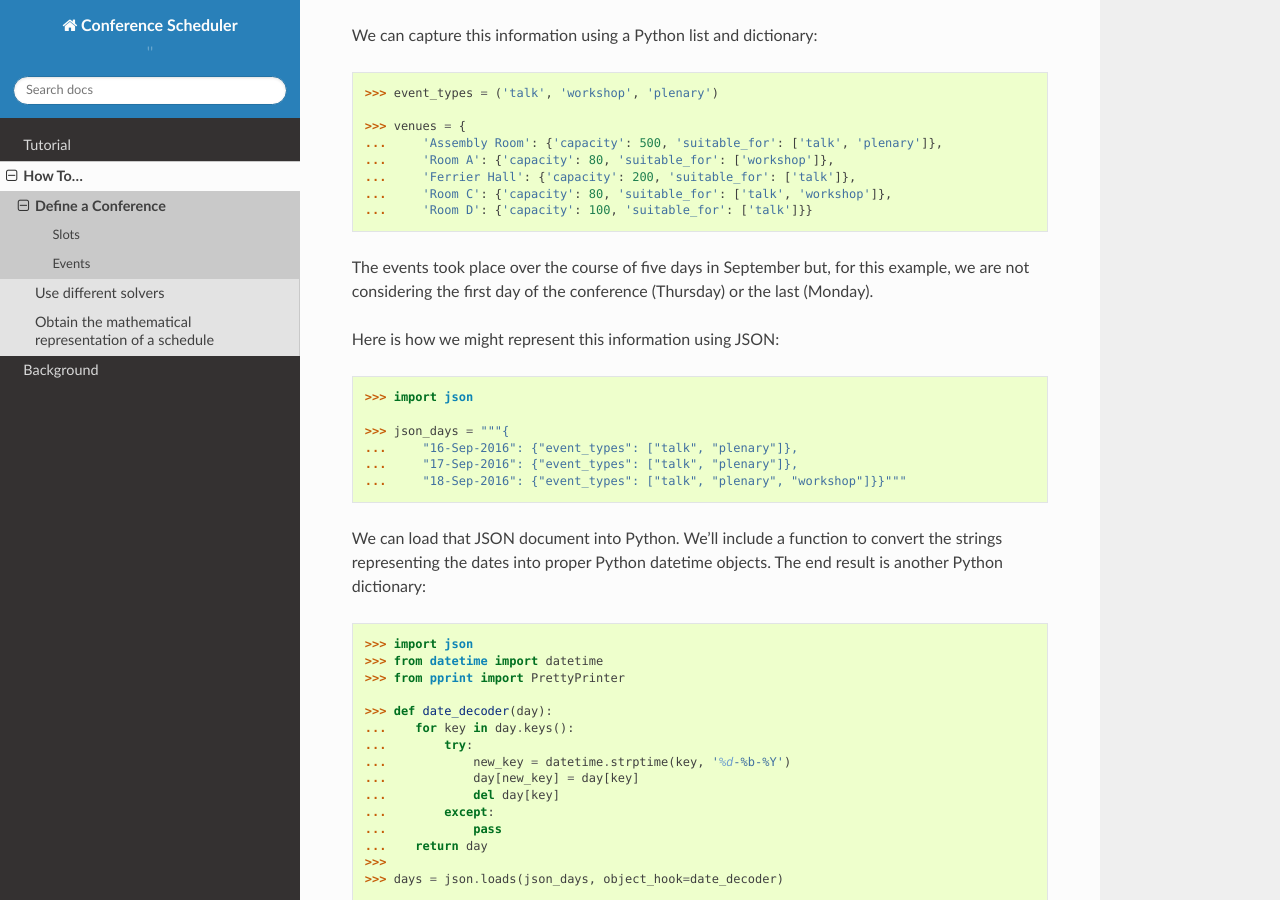
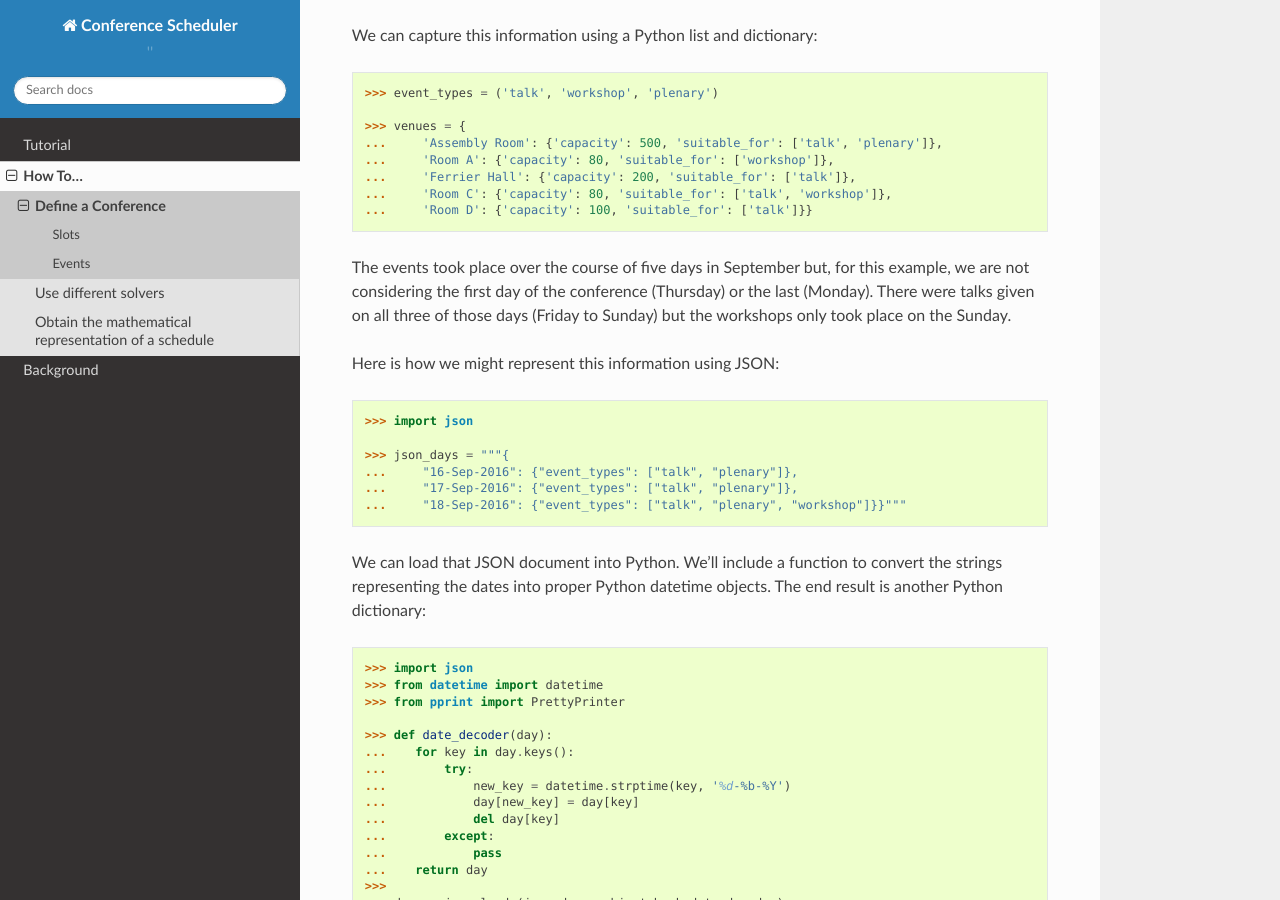
Before and after one commit to PyconUK/ConferenceScheduler, a Sphinx documentation site: the page built from docs/howto/define_a_conference.rst, in a window 1280 px wide and 900 px high, scrolled down 528 px. Built offline with Sphinx 7.4.7 and the Read the Docs theme 2.0.0, drawn with Linux system fonts in a browser that asks for light colours.

Commit message:
[#44] Add explanation of days and event types data

```diff
--- a/docs/howto/define_a_conference.rst
+++ b/docs/howto/define_a_conference.rst
@@ -33,7 +33,8 @@ We can capture this information using a Python list and dictionary::
 
 The events took place over the course of five days in September but, for this
 example, we are not considering the first day of the conference (Thursday) or
-the last (Monday).
+the last (Monday). There were talks given on all three of those days (Friday to
+Sunday) but the workshops only took place on the Sunday.
 
 Here is how we might represent this information using JSON::
 
```
